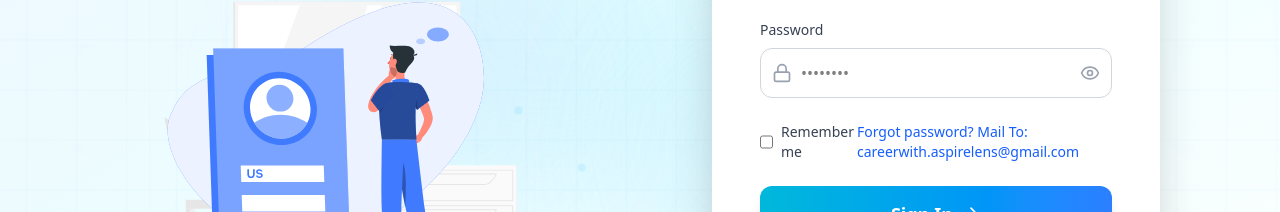
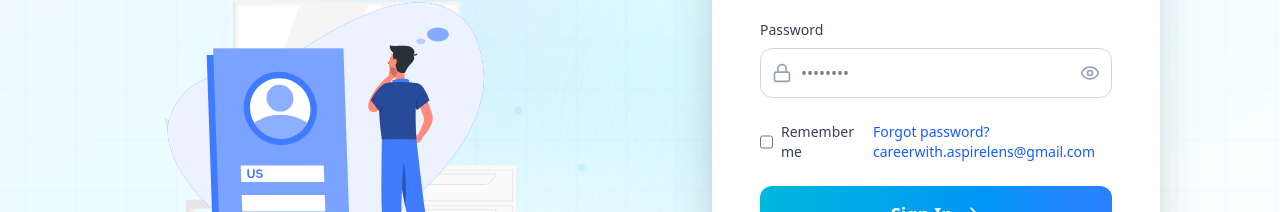
Before and after one commit to ShivangChaurasia/AspireLens, a React (Vite) app in the folder aspirelens-frontend/: page /login in a window 1280 px wide. Shown: the part 338-550 px from the top of the page. Built offline with nearby package versions, Linux system fonts and the light colour scheme; no server answers.

Commit message:
Update Login.jsx

```diff
--- a/aspirelens-frontend/src/pages/Login.jsx
+++ b/aspirelens-frontend/src/pages/Login.jsx
@@ -324,7 +324,7 @@ export default function Login() {
             </div>
 
             {/* Remember & Forgot */}
-            <div className="flex items-center justify-between">
+            <div className="flex items-center justify-between space-x-4">
               <label className="flex items-center">
                 <input
                   type="checkbox"
@@ -335,7 +335,7 @@ export default function Login() {
                 <span className="ml-2 text-sm text-gray-700">Remember me</span>
               </label>
               <a href="/forgot-password" className="text-sm text-blue-600 hover:text-blue-800 font-medium">
-                Forgot password? Mail To: careerwith.aspirelens@gmail.com
+                Forgot password? careerwith.aspirelens@gmail.com
               </a>
             </div>
 
```
